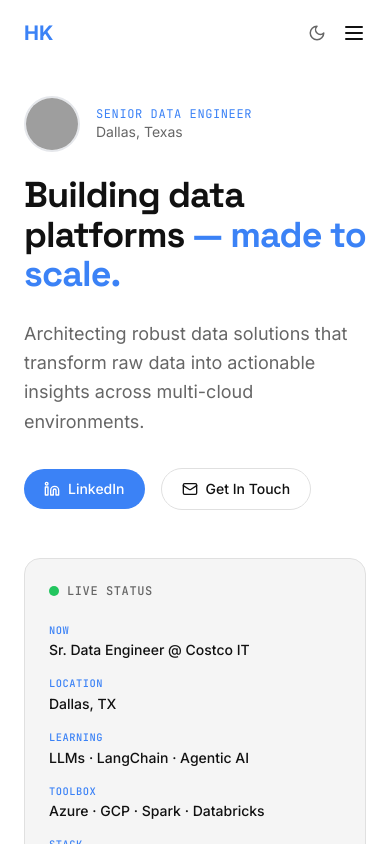
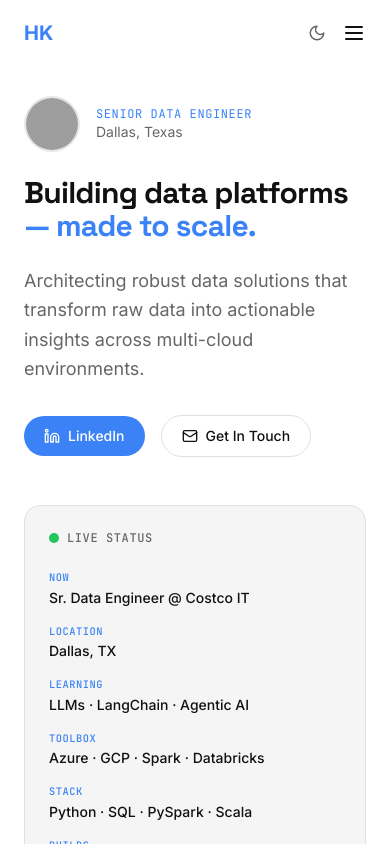
Before and after one commit to himanish532/hkopalle_portfolio, a React (Vite) app: page / in a window 390 px wide. Shown: the top 844 px of the page. Built offline with nearby package versions, Linux system fonts and the light colour scheme; grey boxes are pictures that could not be loaded.

Commit message:
Update HeroSection.jsx

```diff
--- a/src/components/portfolio/HeroSection.jsx
+++ b/src/components/portfolio/HeroSection.jsx
@@ -28,7 +28,7 @@
               </div>
             </div>
 
-            <h1 className="font-display text-4xl md:text-6xl lg:text-7xl font-bold tracking-tight mb-6 leading-[1.1]">
+            <h1 className="font-display text-3xl sm:text-4xl md:text-6xl lg:text-7xl font-bold tracking-tight mb-6 leading-[1.1]">
               Building data platforms
               <span className="text-accent"> — made to scale.</span>
             </h1>
```
